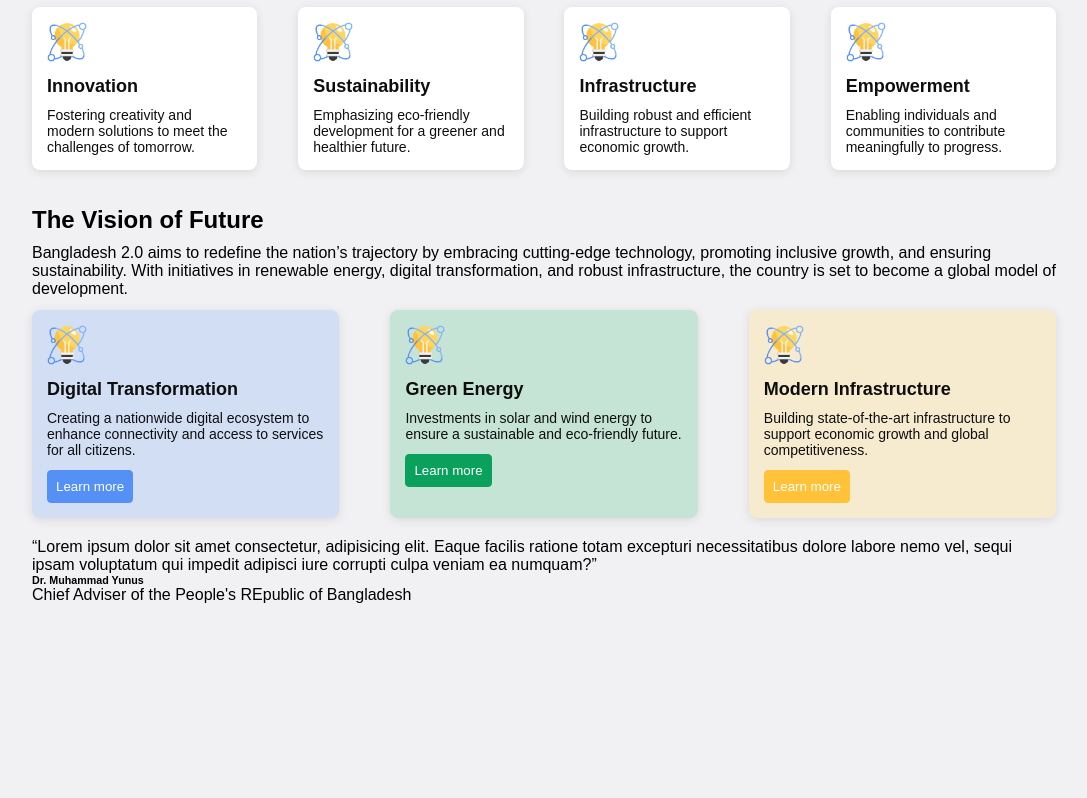
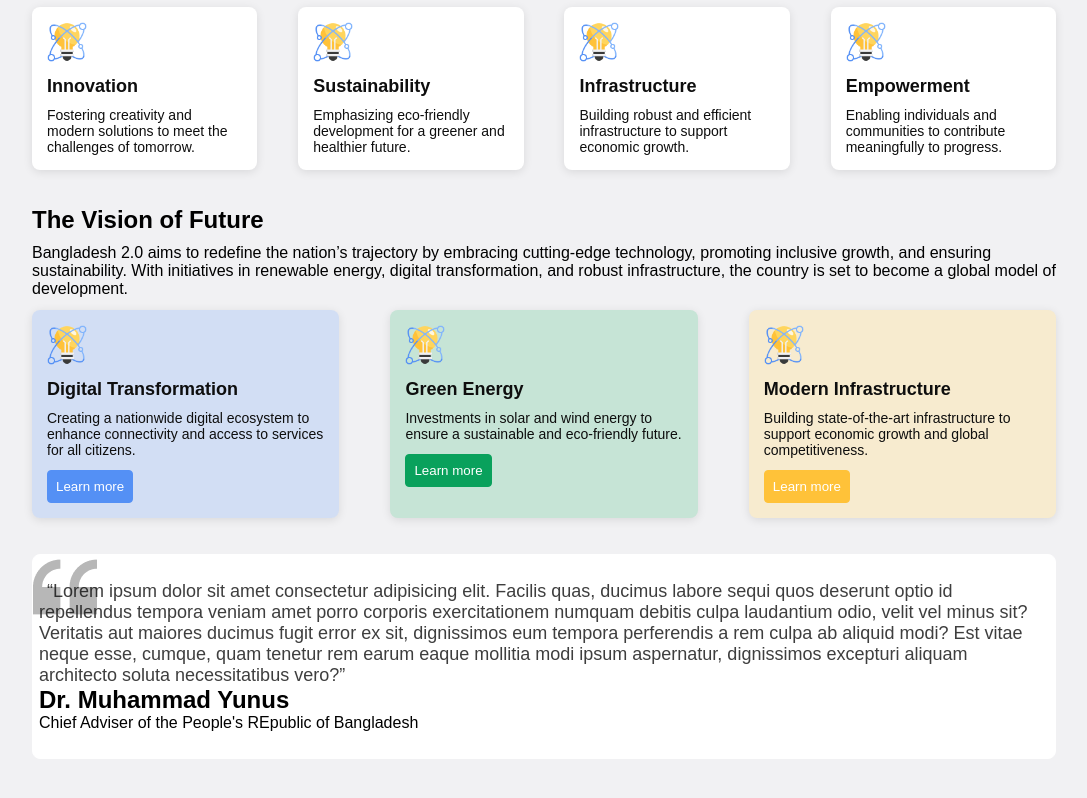
Before and after one commit to shaikhbaset2001/Bangladesh-2.0, a plain HTML site: page index.html in a window 1280 px wide. Shown: the part 609-1407 px from the top of the page, without its empty margins (96-1183 px from the left). Before the commit the page ends 1264 px from the top, so only its background shows below. Drawn offline with Linux system fonts and the light colour scheme.

Commit message:
Adding Quote

```diff
--- a/index.html
+++ b/index.html
@@ -71,8 +71,8 @@
                 </div>
             </div>
         </section>
-        <section class="qouto">
-            <q>Lorem ipsum dolor sit amet consectetur, adipisicing elit. Eaque facilis ratione totam excepturi necessitatibus dolore labore nemo vel, sequi ipsam voluptatum qui impedit adipisci iure corrupti culpa veniam ea numquam?</q>
+        <section class="quote">
+            <q>Lorem ipsum dolor sit amet consectetur adipisicing elit. Facilis quas, ducimus labore sequi quos deserunt optio id repellendus tempora veniam amet porro corporis exercitationem numquam debitis culpa laudantium odio, velit vel minus sit? Veritatis aut maiores ducimus fugit error ex sit, dignissimos eum tempora perferendis a rem culpa ab aliquid modi? Est vitae neque esse, cumque, quam tenetur rem earum eaque mollitia modi ipsum aspernatur, dignissimos excepturi aliquam architecto soluta necessitatibus vero?</q>
             <H6>Dr. Muhammad Yunus</H6>
             <p>Chief Adviser of the People's REpublic of Bangladesh</p>
         </section>
--- a/styles.css
+++ b/styles.css
@@ -13,10 +13,10 @@
 
         /* Header */
     header {
-        height: 40%;
+        height: 30%;
     }
     nav {
-        height: 10%;
+        height: 8%;
         display: flex;
         justify-content: space-between;
         margin-bottom: 12px;
@@ -167,3 +167,22 @@
         background-color: rgba(255, 194, 57, 1);
         border: 1px solid rgba(255, 194, 57, 1);
     }
+
+        /* Quote Section */
+    .quote {
+        margin-top: 16px;
+        padding: 26px 6px;
+        border: 1px solid rgba(255, 255, 255, 1);
+        border-radius: 8px;
+        background-color: rgba(255, 255, 255, 1);
+        background-image: url(assets/quote-bg.png);
+        background-repeat: no-repeat;
+    }
+    .quote q {
+        font-size: 18px;
+        color: rgba(14, 14, 14, 0.8);
+        margin: 8px;
+    }
+    .quote h6 {
+        font-size: 24px;
+    }
```
